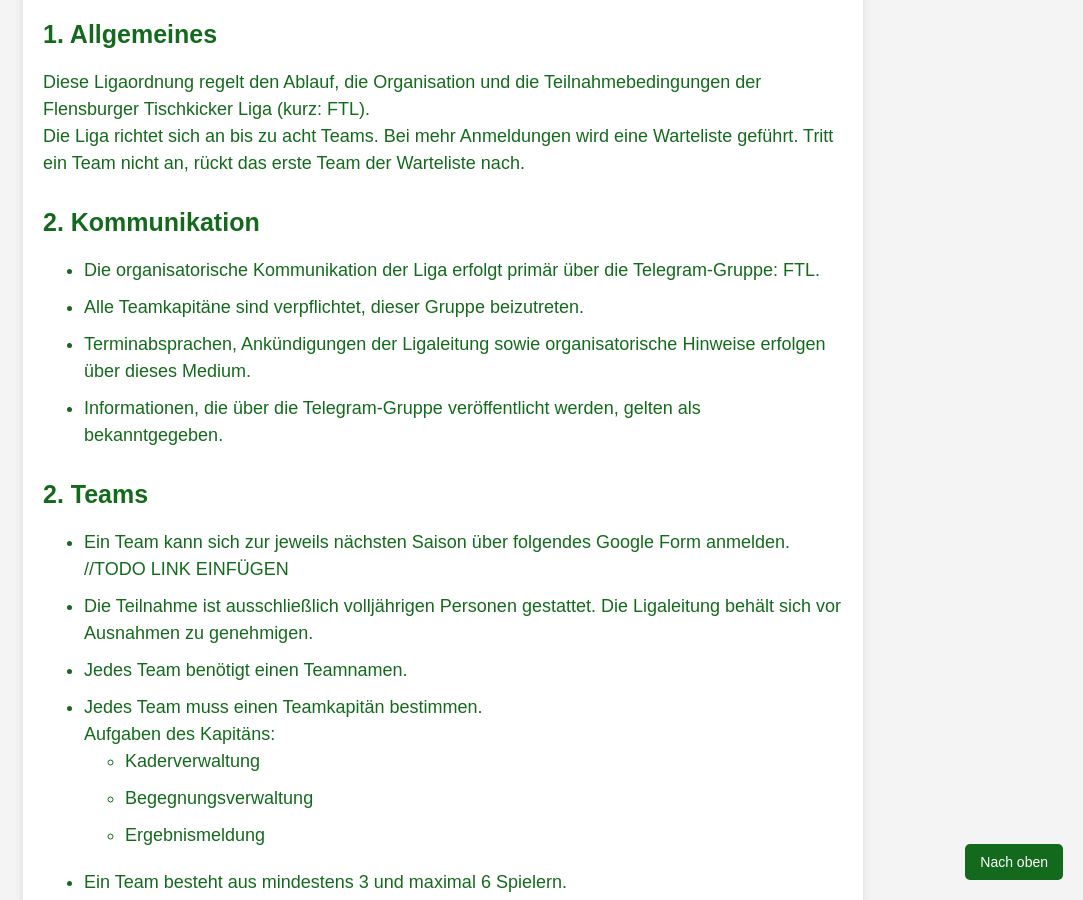
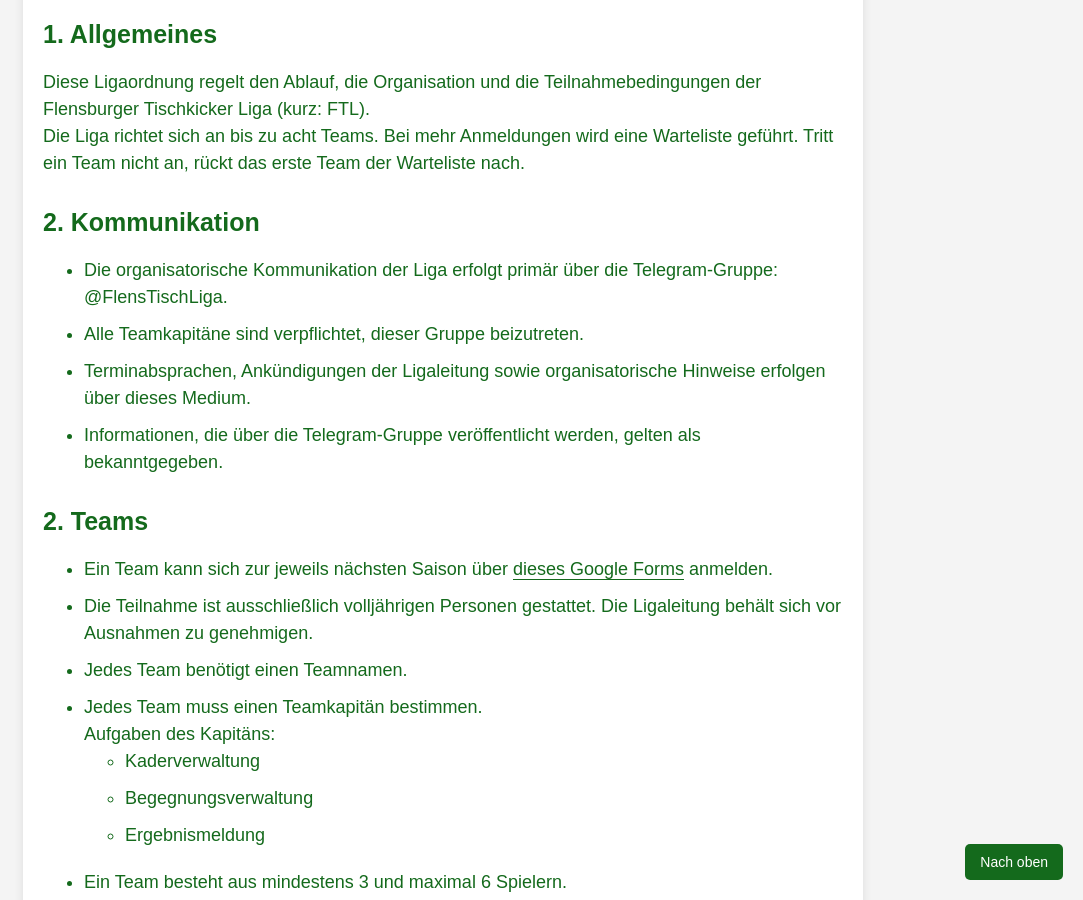
Before and after one commit to MKK-Flensburg/mkk-docs, a Jekyll site: the page built from docs/FTL_Ordnung.md, in a window 1280 px wide and 900 px high, scrolled down 566 px. Shown: the whole window, without its empty margins (197-1280 px from the left). Built offline with Jekyll 4.4.1, drawn with Linux system fonts in a browser that asks for light colours; our own code applies the rules of GitHub Pages for plain Markdown files.

Commit message:
chore: update links for registration and communication

```diff
--- a/docs/FTL_Ordnung.md
+++ b/docs/FTL_Ordnung.md
@@ -33,14 +33,14 @@ Tritt ein Team nicht an, rückt das erste Team der Warteliste nach.
 
 ## 2. Kommunikation
 
-* Die organisatorische Kommunikation der Liga erfolgt primär über die Telegram-Gruppe: FTL.
+* Die organisatorische Kommunikation der Liga erfolgt primär über die Telegram-Gruppe: @FlensTischLiga.
 * Alle Teamkapitäne sind verpflichtet, dieser Gruppe beizutreten.
 * Terminabsprachen, Ankündigungen der Ligaleitung sowie organisatorische Hinweise erfolgen über dieses Medium.
 * Informationen, die über die Telegram-Gruppe veröffentlicht werden, gelten als bekanntgegeben.
 
 ## 2. Teams
 
-* Ein Team kann sich zur jeweils nächsten Saison über folgendes Google Form anmelden. //TODO LINK EINFÜGEN
+* Ein Team kann sich zur jeweils nächsten Saison über [dieses Google Forms](https://forms.gle/NstwNGLCHDmkLS9AA) anmelden.
 * Die Teilnahme ist ausschließlich volljährigen Personen gestattet. Die Ligaleitung behält sich vor Ausnahmen zu genehmigen.
 * Jedes Team benötigt einen Teamnamen.
 * Jedes Team muss einen Teamkapitän bestimmen.
```
